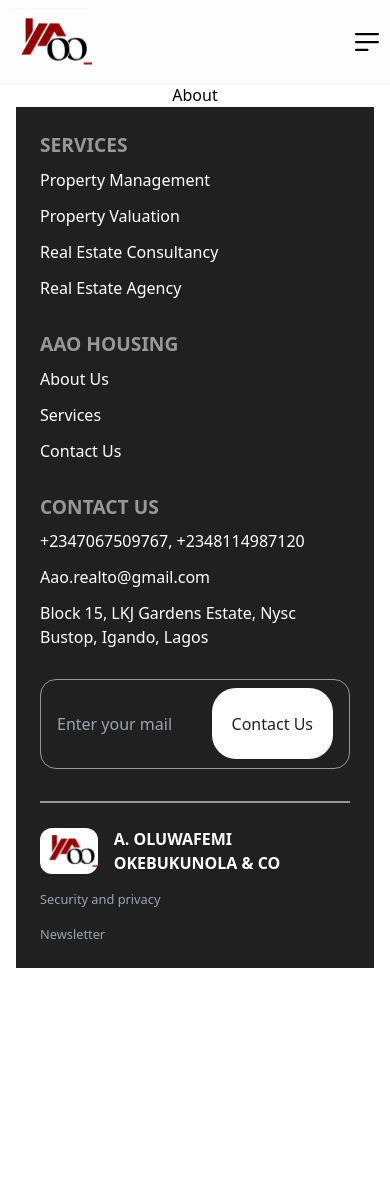
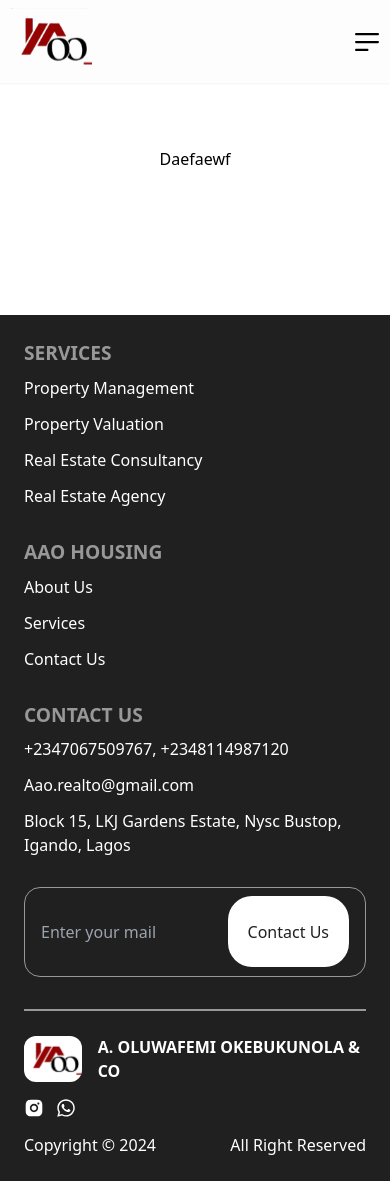
Before and after one commit to easyrilwan/aoo-real-estate, a React (Vite) app: page /about in a window 390 px wide. Before the commit the page ends 968 px from the top, so only its background shows below. Built offline with nearby package versions, Linux system fonts and the light colour scheme.

Commit message:
home fill up

```diff
--- /dev/null
+++ b/src/components/features/home/ImageGrid.jsx
@@ -0,0 +1,13 @@
+import Home_1 from "../../../assets/images/home-1.jpeg";
+
+export default function ImageGrid() {
+  return (
+    <div className="h-full w-full">
+      <img
+        src={Home_1}
+        alt="Home Image 1"
+        className="h-full w-full object-cover"
+      />
+    </div>
+  );
+}
--- /dev/null
+++ b/src/components/features/home/Testimonial.jsx
@@ -0,0 +1,23 @@
+export default function Testimonial() {
+  return (
+    <div className="bg-secondary mb-8 ml-4 w-[45%] rounded-xl border p-6 shadow-lg">
+      <p className="text-text my-3 text-justify text-[0.9rem]">
+        “Working with AAO made buying my first home such an easy and stress-free
+        experience! They walked me through every step, explaining all the
+        details and options, so I felt informed and comfortable with each
+        decision.”
+      </p>
+
+      <div className="mt-4 flex items-center gap-4">
+        <img
+          src="https://img.freepik.com/free-photo/young-bearded-man-with-striped-shirt_273609-5677.jpg?size=626&ext=jpg&uid=R134535407&ga=GA1.1.71340048.1688965399&semt=sph"
+          alt="demo/image"
+          className="h-[40px] w-[40px] rounded-full object-cover"
+        />
+        <div>
+          <h2 className="text-base font-normal">Jhone Dehon</h2>
+        </div>
+      </div>
+    </div>
+  );
+}
--- a/src/pages/About.jsx
+++ b/src/pages/About.jsx
@@ -1,3 +1,9 @@
 export default function About() {
-  return <div>About</div>;
+  return (
+    <section>
+      <div className="grid grid-cols-1 gap-y-10 pb-36 pt-16 capitalize md:grid-cols-2">
+        daefaewf
+      </div>
+    </section>
+  );
 }
--- a/src/pages/AppLayout.jsx
+++ b/src/pages/AppLayout.jsx
@@ -4,7 +4,7 @@
 
 export default function AppLayout() {
   return (
-    <div className="flex flex-col items-center px-4 md:px-0">
+    <div className="flex flex-col items-center px-0">
       <header className="fixed z-[999] flex w-full bg-aaooBgGray/30 py-2 shadow-sm backdrop-blur-lg md:w-full md:justify-center">
         <NavBar />
       </header>
@@ -13,7 +13,7 @@
         <Outlet />
       </main>
 
-      <footer className="flex w-full justify-center bg-aaooBlack">
+      <footer className="z-[1] flex w-full justify-center bg-aaooBlack">
         <Footer />
       </footer>
     </div>
--- a/src/pages/Home.jsx
+++ b/src/pages/Home.jsx
@@ -7,11 +7,13 @@
 
 import Home_1 from "../assets/images/home-1.jpeg";
 import Image_1 from "../assets/images/image-1.jpeg";
+import Testimonial from "../components/features/home/Testimonial";
+import ImageGrid from "../components/features/home/ImageGrid";
 
 export default function Home() {
   return (
     <section>
-      <div className="grid grid-cols-1 pb-36 pt-16 capitalize md:grid-cols-2">
+      <div className="grid grid-cols-1 gap-y-10 pb-36 pt-16 capitalize md:grid-cols-2">
         <div className="space-y-6 self-center text-aaooBlack">
           <h1 className="text-6xl font-semibold">
             making your <span className="text-aaooRed">home</span> ownership
@@ -28,16 +30,12 @@
           </button>
         </div>
 
-        <div className="h-full">
-          <img
-            src={Home_1}
-            alt="Home Image 1"
-            className="w-full object-cover"
-          />
+        <div className="h-full w-full">
+          <ImageGrid />
         </div>
       </div>
 
-      <div className="grid place-items-center gap-8 bg-green-200 pb-36 pt-16 capitalize">
+      <div className="grid place-items-center gap-8 pb-36 pt-16 capitalize">
         <h2 className="w-[70%] text-center text-5xl font-semibold">
           your trusted real estate expert&mdash; turning dreams into reality
         </h2>
@@ -150,7 +148,21 @@
             />
           </div>
 
-          <div className="space-y-6 pb-36 pt-16">
+          <div className="mt-10 space-y-4">
+            <h1 className="font-Montserrat text-5xl font-semibold capitalize">
+              what everyone says
+            </h1>
+
+            <div className="flex w-full justify-between gap-3 overflow-x-auto">
+              <Testimonial />
+              <Testimonial />
+            </div>
+          </div>
+
+          <div
+            aria-label="Frequently Asked Question"
+            className="space-y-6 pb-36 pt-16"
+          >
             <div className="space-y-4 text-center">
               <h1 className="text-5xl font-semibold uppercase">
                 FREQUENTLY ASKED QUESTIONS
@@ -165,7 +177,12 @@
         </div>
       </div>
 
-      <div></div>
+      <div className="relative mb-24 max-h-[670px] w-full overflow-hidden rounded-3xl">
+        <img src={Image_1} alt="" className="block h-full w-full" />
+        <p className="absolute right-1/2 top-[68%] z-[1] translate-x-1/2 font-Monoton text-[195px] text-aaooBlack">
+          applynow
+        </p>
+      </div>
     </section>
   );
 }
--- a/src/ui/Footer.jsx
+++ b/src/ui/Footer.jsx
@@ -1,6 +1,8 @@
 import { CgFacebook } from "react-icons/cg";
 import { BsInstagram, BsLinkedin, BsTwitter } from "react-icons/bs";
 import { Link } from "react-router-dom";
+import { RiInstagramFill } from "react-icons/ri";
+import { FaWhatsapp } from "react-icons/fa6";
 
 export default function Footer() {
   return (
@@ -53,7 +55,7 @@
 
             <div className="flex flex-col gap-[8px] text-white">
               <ul>
-                <div className="cursor-pointer space-y-3">
+                <div className="space-y-3">
                   <li>+2347067509767, +2348114987120</li>
                   <li>Aao.realto@gmail.com</li>
                   <li>
@@ -91,12 +93,29 @@
             </p>
           </div>
 
-          <a className="cursor-pointer text-[0.8rem] text-gray-400">
-            Security and privacy
-          </a>
-          <a className="cursor-pointer text-[0.8rem] text-gray-400">
-            Newsletter
-          </a>
+          <div className="flex gap-3">
+            <a
+              href="http://"
+              target="_blank"
+              rel="noopener noreferrer"
+              className="cursor-pointer text-[0.8rem] text-white"
+            >
+              <RiInstagramFill size={20} />
+            </a>
+            <a
+              href="http://"
+              target="_blank"
+              rel="noopener noreferrer"
+              className="cursor-pointer text-[0.8rem] text-white"
+            >
+              <FaWhatsapp size={20} />
+            </a>
+          </div>
+
+          <div className="flex justify-between gap-3 font-light capitalize text-aaooWhite">
+            <p>Copyright &copy; 2024</p>
+            <p>All right Reserved</p>
+          </div>
         </div>
       </div>
     </div>
```
